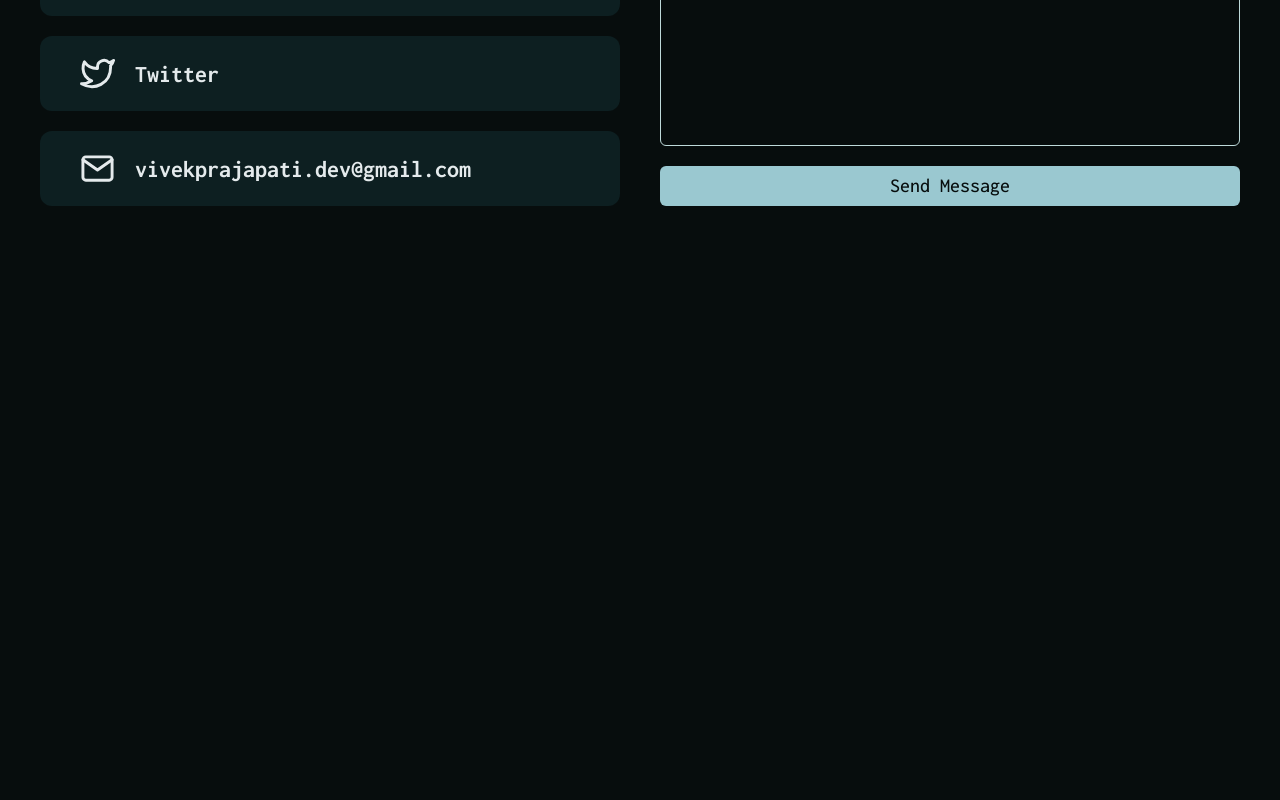
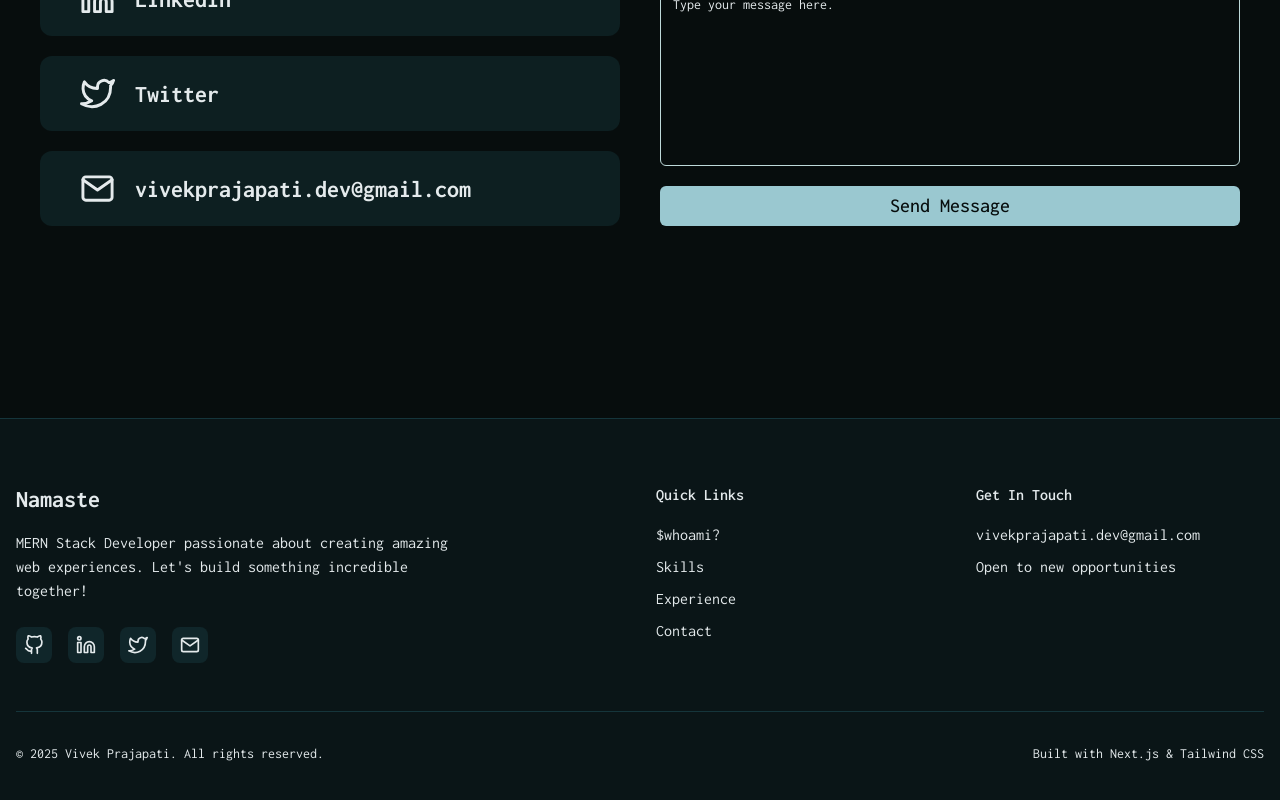
Before and after one commit to Vivek-Prajapatii/portfolio, a Next.js app: page / in a window 1280 px wide. Shown: the part 3282-4082 px from the top of the page. Before the commit the page ends 3600 px from the top, so only its background shows below. Built offline with nearby package versions, Linux system fonts and the light colour scheme.

Commit message:
updated navbar and added footer component

```diff
--- a/app/layout.tsx
+++ b/app/layout.tsx
@@ -1,18 +1,19 @@
 import './globals.css'
 import { Toaster } from '@/components/ui/toaster'
 import Navbar from '@/components/Navbar'
+import Footer from '@/components/Footer'
 import { Metadata } from 'next'
 
 export const metadata: Metadata = {
-    title: 'Chirag Bhalotia',
-    description: 'Chirag Bhalotia | Full Stack Web Developer',
+    title: 'Vivek Prajapati',
+    description: 'Vivek Prajapati | MERN Stack Developer',
     icons: '/favicon.png',
-    creator:"Chirag Bhalotia",
+    creator:"Vivek Prajapati",
 
     authors: [
         {
-            name: 'Chirag Bhalotia',
-            url: 'https://github.com/chirag3003',
+            name: 'Vivek Prajapati',
+            url: 'https://github.com/Vivek-Prajapatii',
         },
     ],
 }
@@ -27,6 +28,7 @@ export default function RootLayout({ children }: RootLayoutProps) {
             <body className={`text-text bg-background dark`}>
                 <Navbar />
                 {children}
+                <Footer />
                 <Toaster />
             </body>
         </html>
--- a/components/ContactSection/index.tsx
+++ b/components/ContactSection/index.tsx
@@ -76,8 +76,11 @@ function ContactSection() {
                         href={'mailto:vivekprajapati.dev@gmail.com'}
                         className="flex items-center w-full justify-left text-sm lg:text-2xl gap-5 font-bold px-10 py-5 bg-accent/10 rounded-xl"
                     >
-                        <Mail height={35} width={35} />
-                        <p>vivekprajapati.dev@gmail.com</p>
+                        <Mail height={35} width={35} className="flex-shrink-0" />
+                        <p className="truncate">
+                            <span className="hidden sm:inline">vivekprajapati.dev@gmail.com</span>
+                            <span className="sm:hidden">vivekprajapati.dev...</span>
+                        </p>
                     </Link>
                 </div>
                 <form
--- a/components/ExperienceSection/index.tsx
+++ b/components/ExperienceSection/index.tsx
@@ -8,7 +8,7 @@ const ExperienceSection = () => {
             id="experience"
             className="py-20 px-4 md:px-8 max-w-7xl mx-auto"
         >
-            <h2 className="text-primary md:text-6xl text-5xl font-semibold mb-10 ml-5">
+            <h2 className="text-primary md:text-6xl text-5xl font-semibold mt-5 mb-10 ml-5">
                 Experience
             </h2>
             <div className="space-y-8">
--- /dev/null
+++ b/components/Footer.tsx
@@ -0,0 +1,118 @@
+'use client'
+
+import React from 'react'
+import Link from 'next/link'
+import { GitHub, Instagram, Mail, Twitter } from 'react-feather'
+import { Linkedin } from 'lucide-react'
+
+const socialLinks = [
+    {
+        name: 'GitHub',
+        href: 'https://github.com/Vivek-Prajapatii',
+        icon: GitHub,
+    },
+    {
+        name: 'LinkedIn',
+        href: 'https://linkedin.com/in/Vivek-Prajaaptii',
+        icon: Linkedin,
+    },
+    {
+        name: 'Twitter',
+        href: 'https://www.x.com/Vivek_Prajapat1',
+        icon: Twitter,
+    },
+    {
+        name: 'Email',
+        href: 'mailto:vivekprajapati.dev@gmail.com',
+        icon: Mail,
+    },
+]
+
+const quickLinks = [
+    { name: '$whoami?', href: '#whoami' },
+    { name: 'Skills', href: '#skills' },
+    { name: 'Experience', href: '#experience' },
+    { name: 'Contact', href: '#contact' },
+]
+
+function Footer() {
+    const currentYear = new Date().getFullYear()
+
+    return (
+        <footer className="bg-accent/5 border-t border-accent/20 mt-20">
+            <div className="max-w-7xl mx-auto px-4 py-16">
+                <div className="grid grid-cols-1 md:grid-cols-2 lg:grid-cols-4 gap-8">
+                    {/* Brand Section */}
+                    <div className="lg:col-span-2">
+                        <Link href="#home" className="inline-block mb-4">
+                            <h2 className="text-2xl font-bold">Namaste</h2>
+                        </Link>
+                        <p className="text-muted-foreground mb-6 max-w-md">
+                            MERN Stack Developer passionate about creating amazing web experiences.
+                            Let's build something incredible together!
+                        </p>
+                        <div className="flex gap-4">
+                            {socialLinks.map(({ name, href, icon: Icon }) => (
+                                <Link
+                                    key={name}
+                                    href={href}
+                                    target="_blank"
+                                    rel="noopener noreferrer"
+                                    className="p-2 rounded-lg bg-accent/10 hover:bg-accent/20 transition-colors"
+                                    aria-label={name}
+                                >
+                                    <Icon size={20} />
+                                </Link>
+                            ))}
+                        </div>
+                    </div>
+
+                    {/* Quick Links */}
+                    <div>
+                        <h3 className="font-semibold mb-4">Quick Links</h3>
+                        <ul className="space-y-2">
+                            {quickLinks.map(({ name, href }) => (
+                                <li key={name}>
+                                    <Link
+                                        href={href}
+                                        className="text-muted-foreground hover:text-foreground transition-colors"
+                                    >
+                                        {name}
+                                    </Link>
+                                </li>
+                            ))}
+                        </ul>
+                    </div>
+
+                    {/* Contact Info */}
+                    <div>
+                        <h3 className="font-semibold mb-4">Get In Touch</h3>
+                        <div className="space-y-2 text-muted-foreground">
+                            <p>
+                                <Link
+                                    href="mailto:vivekprajapati.dev@gmail.com"
+                                    className="hover:text-foreground transition-colors"
+                                >
+                                    vivekprajapati.dev@gmail.com
+                                </Link>
+                            </p>
+                            <p>Open to new opportunities</p>
+                        </div>
+                    </div>
+                </div>
+
+                {/* Bottom Section */}
+                <div className="border-t border-accent/20 mt-12 pt-8 flex flex-col md:flex-row justify-between items-center gap-4">
+                    <p className="text-muted-foreground text-sm">
+                        © {currentYear} Vivek Prajapati. All rights reserved.
+                    </p>
+                    <p className="text-muted-foreground text-sm">
+                        Built with Next.js & Tailwind CSS
+                    </p>
+                </div>
+            </div>
+        </footer>
+    )
+}
+
+export default Footer
--- a/components/HeroSection/index.tsx
+++ b/components/HeroSection/index.tsx
@@ -82,7 +82,7 @@ function HeroSection() {
             </div>
             {/* <div className="image w-full lg:w-1/2 relative aspect-square -mt-10 ">
                 <Image
-                    src="/chirag.webp"
+                    src="/vivek.webp"
                     className="w-full aspect-square"
                     alt=""
                     fill={true}
--- a/components/Navbar.tsx
+++ b/components/Navbar.tsx
@@ -1,6 +1,6 @@
 'use client'
 
-import React, { useState, useEffect } from 'react'
+import React, { useState, useEffect, useRef } from 'react'
 import { motion, useMotionValue, useScroll, useTransform } from 'framer-motion'
 import Link from 'next/link'
 import { Button } from './ui/button'
@@ -37,6 +37,7 @@ const navLinks = [
 function Navbar() {
     const { scrollY } = useScroll()
     const [activeSection, setActiveSection] = useState('')
+    const navRef = useRef<HTMLDivElement>(null)
 
     useEffect(() => {
         const handleScroll = () => {
@@ -91,8 +92,30 @@ function Navbar() {
         }
     }
 
+    function closeNav() {
+        height.set('0')
+        opacity.set('0')
+    }
+
+    // Handle click outside to close mobile nav
+    useEffect(() => {
+        function handleClickOutside(event: MouseEvent) {
+            if (navRef.current && !navRef.current.contains(event.target as Node)) {
+                if (height.get() === '1000px') {
+                    closeNav()
+                }
+            }
+        }
+
+        document.addEventListener('mousedown', handleClickOutside)
+        return () => {
+            document.removeEventListener('mousedown', handleClickOutside)
+        }
+    }, [])
+
     return (
         <motion.div
+            ref={navRef}
             className="max-w-[1250px] bg-[var(--nav)]/80 backdrop-blur-md shadow-sm mx-auto fixed z-50 left-0 right-0 transition-all"
             style={{
                 borderRadius: borderRadius,
@@ -171,6 +194,7 @@ function Navbar() {
                                     <Link
                                         key={index}
                                         href={link}
+                                        onClick={closeNav}
                                         className={`text-xl relative group ${
                                             activeSection === link
                                                 ? 'text-foreground'
--- a/components/Skills.tsx
+++ b/components/Skills.tsx
@@ -5,13 +5,13 @@ function SkillsSection() {
     return (
         <section
             id="skills"
-            className="lg:min-h-screen max-w-7xl mx-auto p-10  py-28"
+            className="lg:min-h-screen max-w-7xl mx-auto p-10 py-28"
         >
             <h2 className="text-primary text-5xl md:text-6xl font-semibold mb-20">
                 Skills
             </h2>
             <div className="flex flex-col-reverse lg:flex-row w-full items-center">
-                <div className="w-full lg:w-1/2 items-center px-10">
+                <div className="w-full lg:w-1/2 items-center px-0 lg:px-10">
                     <img
                         loading="lazy"
                         src="/image1.svg"
```
Also changed, not shown: configs/testimonials.ts (+4 -4 lines).
